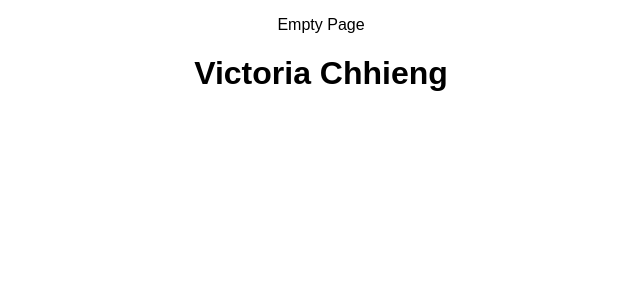
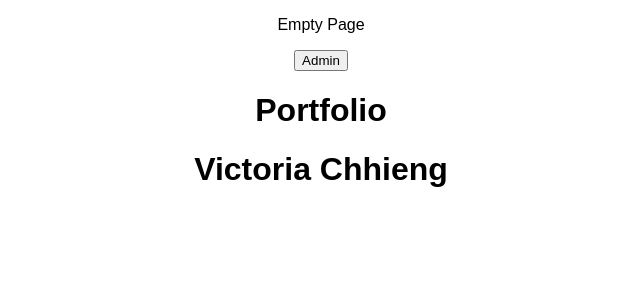
Before and after one commit to victoriachhieng/weekend-6-portfolio, a React (Create React App) app: page /admin in a window 1280 px wide. Shown: the top 300 px of the page, without its empty margins (319-959 px from the left). Built offline with nearby package versions, Linux system fonts and the light colour scheme.

Commit message:
add navbar and route to admin

```diff
--- a/src/components/ProjectPage/ProjectPage.jsx
+++ b/src/components/ProjectPage/ProjectPage.jsx
@@ -1,6 +1,7 @@
 import React, {Component} from 'react';
 import {connect} from 'react-redux';
 import ProjectList from '../ProjectList/ProjectList';
+import ProjectPageNavBar from '../ProjectPageNavBar/ProjectPageNavbar';
 
 class ProjectPage extends Component {
 
@@ -15,6 +16,7 @@ class ProjectPage extends Component {
     render(){
         return (
             <div>
+                <ProjectPageNavBar/>
                 <h1>Victoria Chhieng</h1>
             </div>
         )
--- /dev/null
+++ b/src/components/ProjectPageNavBar/ProjectPageNavbar.jsx
@@ -0,0 +1,20 @@
+import React, {Component} from 'react';
+
+class ProjectPageNavBar extends Component {
+
+    handleClick = () => {
+        this.props.history.push('/admin')
+    }
+
+    render(){
+        return(
+            <div>
+                <button onClick={this.handleClick}>Admin</button>
+                <h1>Portfolio</h1>
+            </div>
+        )
+    }
+}
+
+
+export default ProjectPageNavBar;
```
